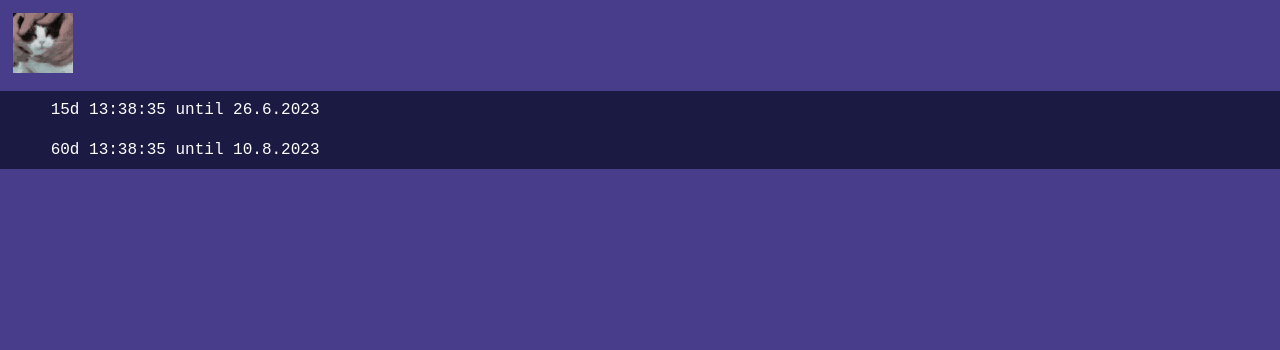
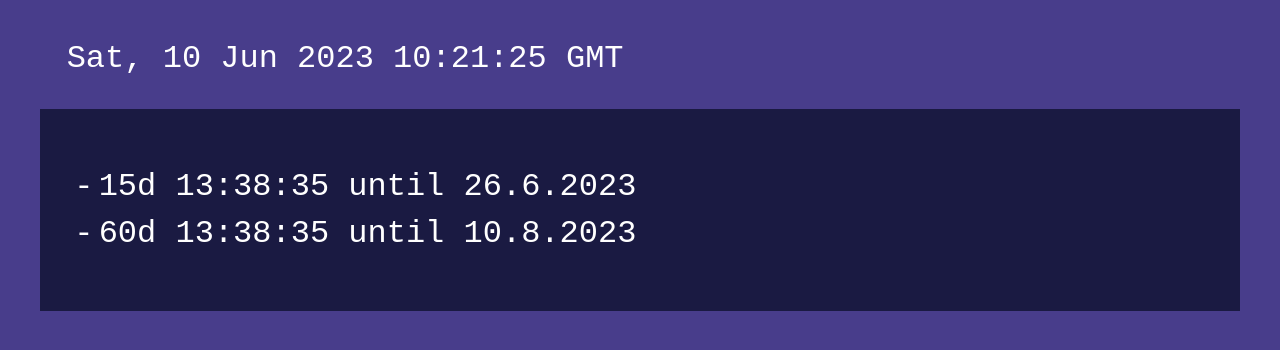
Before and after one commit to KrabCode/krab.md, a plain HTML site: page calendar/index.html in a window 1280 px wide. Drawn offline with Linux system fonts and the light colour scheme.

```diff
--- a/calendar/index.html
+++ b/calendar/index.html
@@ -9,36 +9,40 @@
             height: 100%;
         }
         body {
-            margin: 0;
+            margin: 30pt;
             background : darkslateblue;
+            color: white;
+            font-weight: normal;
+            font-size: 2em;
+            font-family: monospace, monospace;
         }
         img{
-            margin: 10pt;
+
         }
+
         ul{
             width: auto;
             background: rgb(26,26,66);
-            margin: auto auto;
+            padding: 40pt;
             text-align: left;
+            list-style-type: "-";
         }
         li {
-            padding: 8pt;
-            color: white;
-            font-weight: normal;
-            font-size: 1em;
-            list-style-type: none;
-
-            font-family: monospace, monospace;
+            padding: 4pt;
+        }
+        .header{
+            margin: 20pt;
         }
         div{
             display:inline;
+            color: white;
+            font-family: monospace, monospace;
         }
     </style>
     <title>krab.md</title>
     </head>
     <body>
-    <img src="../assets/cat.gif" alt="cat squish"/>
-
+    <div class="header" id="timeNow">hi</div>
     <ul>
         <li><div id="timeFlat">hello</div> until 26.6.2023</li>
         <li><div id="timeCats">hello</div> until 10.8.2023</li>
@@ -57,6 +61,8 @@
             let dateCats = new Date("08/10/2023");
             let flatMinusNow = getSpan(dateNow, dateFlat);
             let catsMinusNow = getSpan(dateNow, dateCats);
+
+            document.getElementById("timeNow").innerHTML = dateNow.toUTCString();
 
             document.getElementById("timeFlat").innerHTML = (
                 `${flatMinusNow.days}d ${flatMinusNow.hours}:${flatMinusNow.minutes}:${flatMinusNow.seconds}`
```
Also changed, not shown: index.html (+10 -12 lines), sketches/dot-grid/index.html (renamed from sketches/grid/index.html), sketches/dot-grid/main.js (renamed from sketches/grid/main.js).
